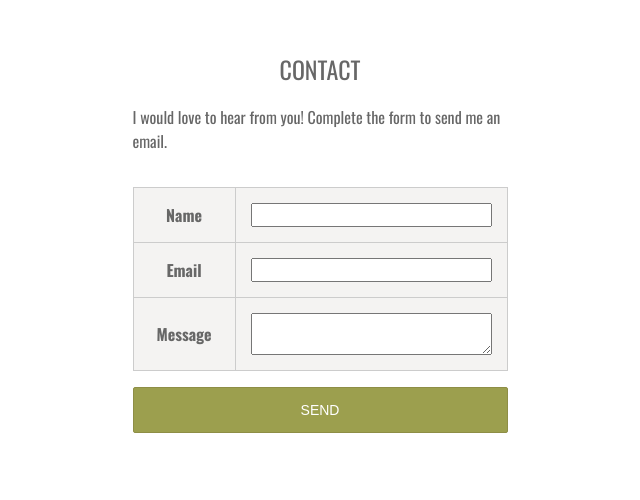
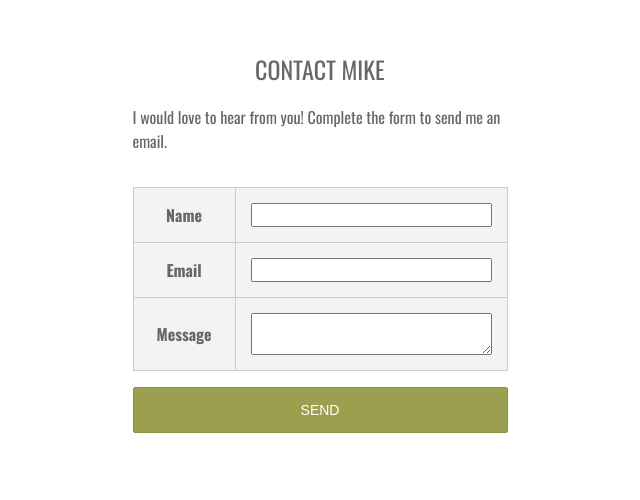
Before and after one commit to samarth4487/Shirts4you, a PHP site: page /contact.php in a window 1280 px wide. Shown: the part 110-610 px from the top of the page, without its empty margins (320-960 px from the left). Run offline with PHP 8.4, Linux system fonts and the light colour scheme.

Commit message:
changing contact.php

```diff
--- a/contact.php
+++ b/contact.php
@@ -28,7 +28,7 @@ include('includes/header.php');
 
 <div class="section page">
 	<div class="wrapper">
-		<h1>Contact</h1>
+		<h1>Contact Mike</h1>
 
 		<?php
 			if(isset($_GET["status"]) and $_GET["status"] == "invalid"){
```
